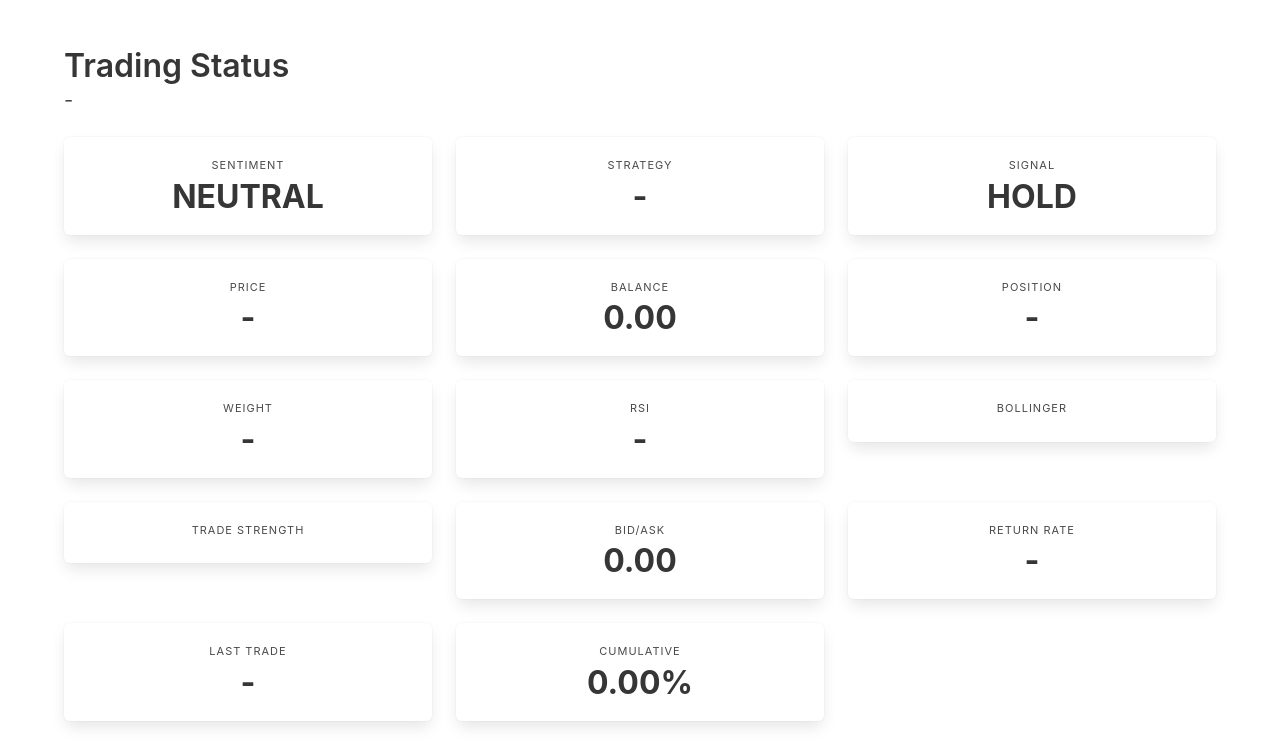
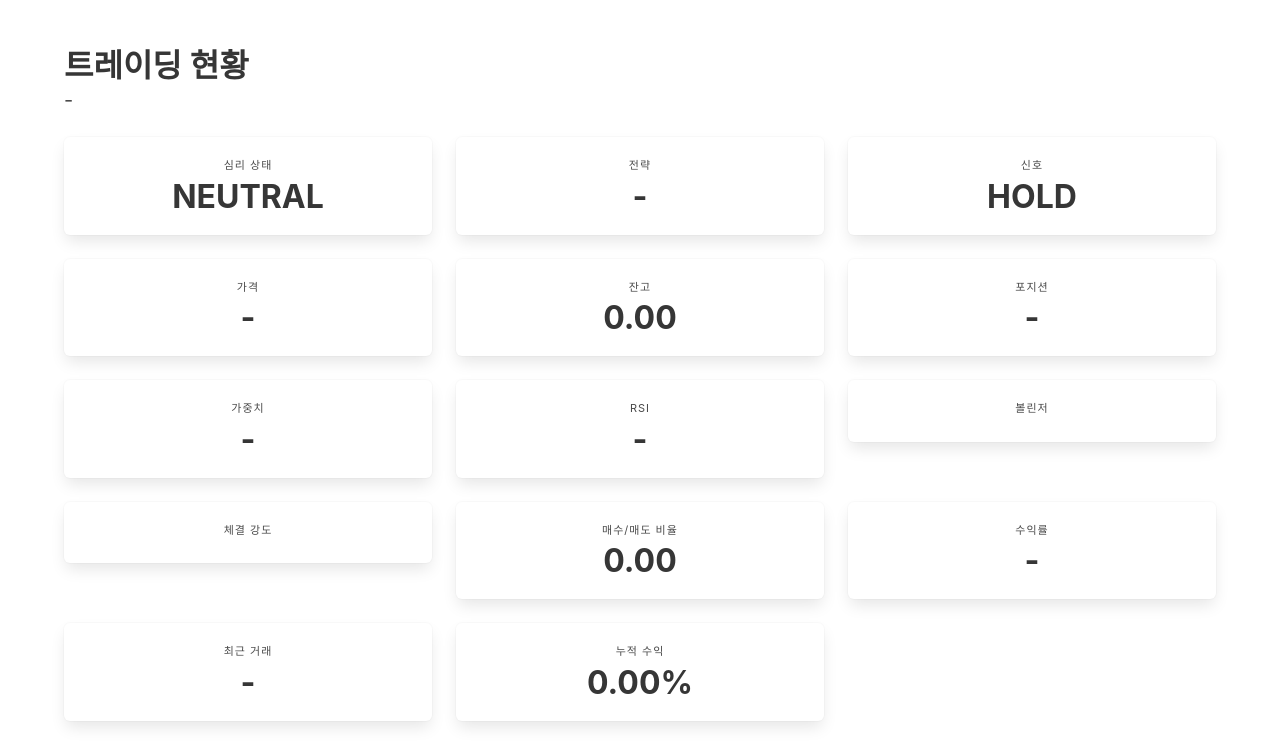
Before and after one commit to leesangmin4533/nova1, a Flask app: page / in a window 1280 px wide. Shown: the top 745 px of the page. Run offline with Flask 2, Linux system fonts and the light colour scheme; data that the repository does not hold is empty; parts of the project's set-up code (start-up, migrations or seed data) failed here and were passed over; some libraries are stand-ins or nearby versions.

Commit message:
Localize UI and messages to Korean

```diff
--- a/main.py
+++ b/main.py
@@ -47,7 +47,7 @@ class TradingApp:
             candle_data = get_upbit_candles(SYMBOL, 20)
             order_book = get_upbit_orderbook(SYMBOL)
         except Exception as e:
-            print(f"Failed to fetch market data: {e}")
+            print(f"시장 데이터를 가져오지 못했습니다: {e}")
             return
 
         self.current_price = candle_data[-1]
--- a/run_with_ngrok.py
+++ b/run_with_ngrok.py
@@ -19,7 +19,7 @@ def main():
         position_manager=app.position_manager, logger_agent=app.logger
     )
     public_url = ngrok.connect(5000)
-    print(f"\N{link symbol} External URL: {public_url}")
+    print(f"\N{link symbol} 외부 접속 주소: {public_url}")
 
     symbol = SYMBOL
     while True:
--- a/src/agents/utils.py
+++ b/src/agents/utils.py
@@ -18,7 +18,7 @@ def get_upbit_candles(symbol: str = "KRW-BTC", count: int = 20) -> List[float]:
             closes = [candle["trade_price"] for candle in reversed(data)]
             return closes
         except requests.RequestException as exc:
-            raise RuntimeError(f"Failed to fetch candles: {exc}") from exc
+            raise RuntimeError(f"캔들 데이터를 가져오지 못했습니다: {exc}") from exc
 
 
 def get_upbit_orderbook(symbol: str = "KRW-BTC", depth: int = 10) -> Dict[str, Any]:
@@ -47,4 +47,4 @@ def get_upbit_orderbook(symbol: str = "KRW-BTC", depth: int = 10) -> Dict[str, A
             "ask_volume": ask_volume,
         }
     except requests.RequestException as exc:
-        raise RuntimeError(f"Failed to fetch orderbook: {exc}") from exc
+        raise RuntimeError(f"호가 정보를 가져오지 못했습니다: {exc}") from exc
--- a/static/status.js
+++ b/static/status.js
@@ -68,7 +68,7 @@ async function refresh() {
         if (data.bid_volume !== null && data.ask_volume !== null) {
             const total = data.bid_volume + data.ask_volume;
             const ratio = total ? ((data.bid_volume - data.ask_volume) / total) : 0;
-            document.getElementById('selected_strategy').title = `Orderbook score: ${ratio.toFixed(2)}`;
+            document.getElementById('selected_strategy').title = `호가 점수: ${ratio.toFixed(2)}`;
             document.getElementById('orderbook_ratio').innerText = ratio.toFixed(2);
             document.getElementById('orderbook_ratio').classList.toggle('positive', ratio > 0);
             document.getElementById('orderbook_ratio').classList.toggle('negative', ratio < 0);
@@ -85,7 +85,7 @@ async function refresh() {
           y: window.priceHistory.map(p => p.y),
           type: 'scatter',
           mode: 'lines+markers',
-          name: 'Price',
+          name: '가격',
           line: { color: 'blue' }
         }], {
           title: '실시간 시세',
--- a/templates/status.html
+++ b/templates/status.html
@@ -1,8 +1,8 @@
 <!DOCTYPE html>
-<html lang="en">
+<html lang="ko">
 <head>
     <meta charset="UTF-8">
-    <title>Status Dashboard</title>
+    <title>상태 대시보드</title>
     <link rel="stylesheet" href="https://cdn.jsdelivr.net/npm/bulma@0.9.4/css/bulma.min.css">
     <link rel="stylesheet" href="{{ url_for('static', filename='styles.css') }}">
     <script src="https://cdn.plot.ly/plotly-latest.min.js"></script>
@@ -10,48 +10,48 @@
 <body>
 <section class="section">
 <div class="container">
-    <h1 class="title">Trading Status</h1>
+    <h1 class="title">트레이딩 현황</h1>
     <h2 class="subtitle" id="selected_strategy">-</h2>
     <div class="columns is-multiline" id="cards">
         <div class="column is-one-third">
             <div class="box has-text-centered">
-                <p class="heading">Sentiment</p>
+                <p class="heading">심리 상태</p>
                 <p id="sentiment" class="title card-value">-</p>
             </div>
         </div>
         <div class="column is-one-third">
             <div class="box has-text-centered">
-                <p class="heading">Strategy</p>
+                <p class="heading">전략</p>
                 <p id="strategy" class="title card-value">-</p>
             </div>
         </div>
         <div class="column is-one-third">
             <div class="box has-text-centered">
-                <p class="heading">Signal</p>
+                <p class="heading">신호</p>
                 <p id="signal" class="title card-value">-</p>
             </div>
         </div>
         <div class="column is-one-third">
             <div class="box has-text-centered">
-                <p class="heading">Price</p>
+                <p class="heading">가격</p>
                 <p id="price" class="title card-value">-</p>
             </div>
         </div>
         <div class="column is-one-third">
             <div class="box has-text-centered">
-                <p class="heading">Balance</p>
+                <p class="heading">잔고</p>
                 <p id="balance" class="title card-value">-</p>
             </div>
         </div>
         <div class="column is-one-third">
             <div class="box has-text-centered">
-                <p class="heading">Position</p>
+                <p class="heading">포지션</p>
                 <p id="position" class="title card-value">-</p>
             </div>
         </div>
         <div class="column is-one-third">
             <div class="box has-text-centered">
-                <p class="heading">Weight</p>
+                <p class="heading">가중치</p>
                 <p id="weight" class="title card-value">-</p>
             </div>
         </div>
@@ -63,37 +63,37 @@
         </div>
         <div class="column is-one-third">
             <div class="box has-text-centered">
-                <p class="heading">Bollinger</p>
+                <p class="heading">볼린저</p>
                 <p id="bb_score" class="title card-value">-</p>
             </div>
         </div>
         <div class="column is-one-third">
             <div class="box has-text-centered">
-                <p class="heading">Trade Strength</p>
+                <p class="heading">체결 강도</p>
                 <p id="ts_score" class="title card-value">-</p>
             </div>
         </div>
         <div class="column is-one-third">
             <div class="box has-text-centered">
-                <p class="heading">Bid/Ask</p>
+                <p class="heading">매수/매도 비율</p>
                 <p id="orderbook_ratio" class="title card-value">-</p>
             </div>
         </div>
         <div class="column is-one-third">
             <div class="box has-text-centered">
-                <p class="heading">Return Rate</p>
+                <p class="heading">수익률</p>
                 <p id="return_rate" class="title card-value">-</p>
             </div>
         </div>
         <div class="column is-one-third">
             <div class="box has-text-centered">
-                <p class="heading">Last Trade</p>
+                <p class="heading">최근 거래</p>
                 <p id="last_trade_time" class="title card-value">-</p>
             </div>
         </div>
         <div class="column is-one-third">
             <div class="box has-text-centered">
-                <p class="heading">Cumulative</p>
+                <p class="heading">누적 수익</p>
                 <p id="cumulative_return" class="title card-value">-</p>
             </div>
         </div>
```
Also changed, not shown: templates/log.html (+14 -14 lines).
